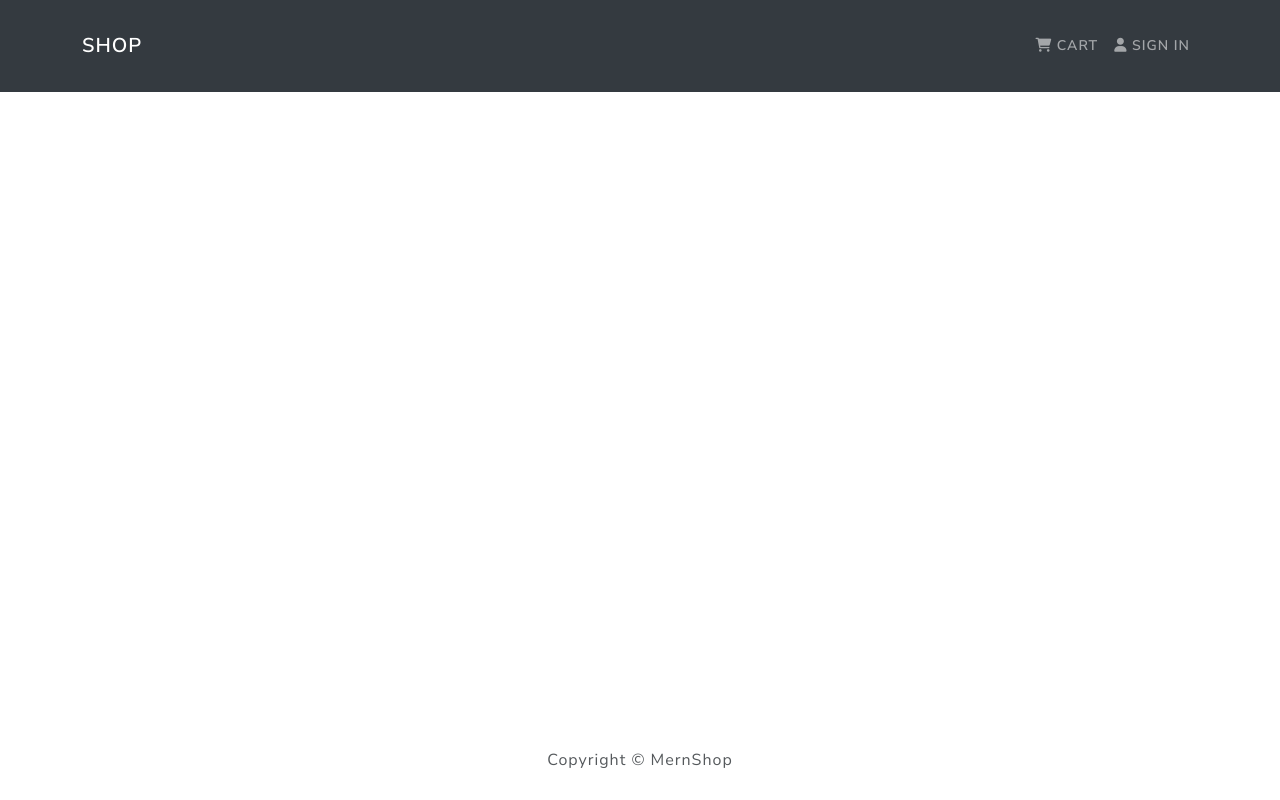
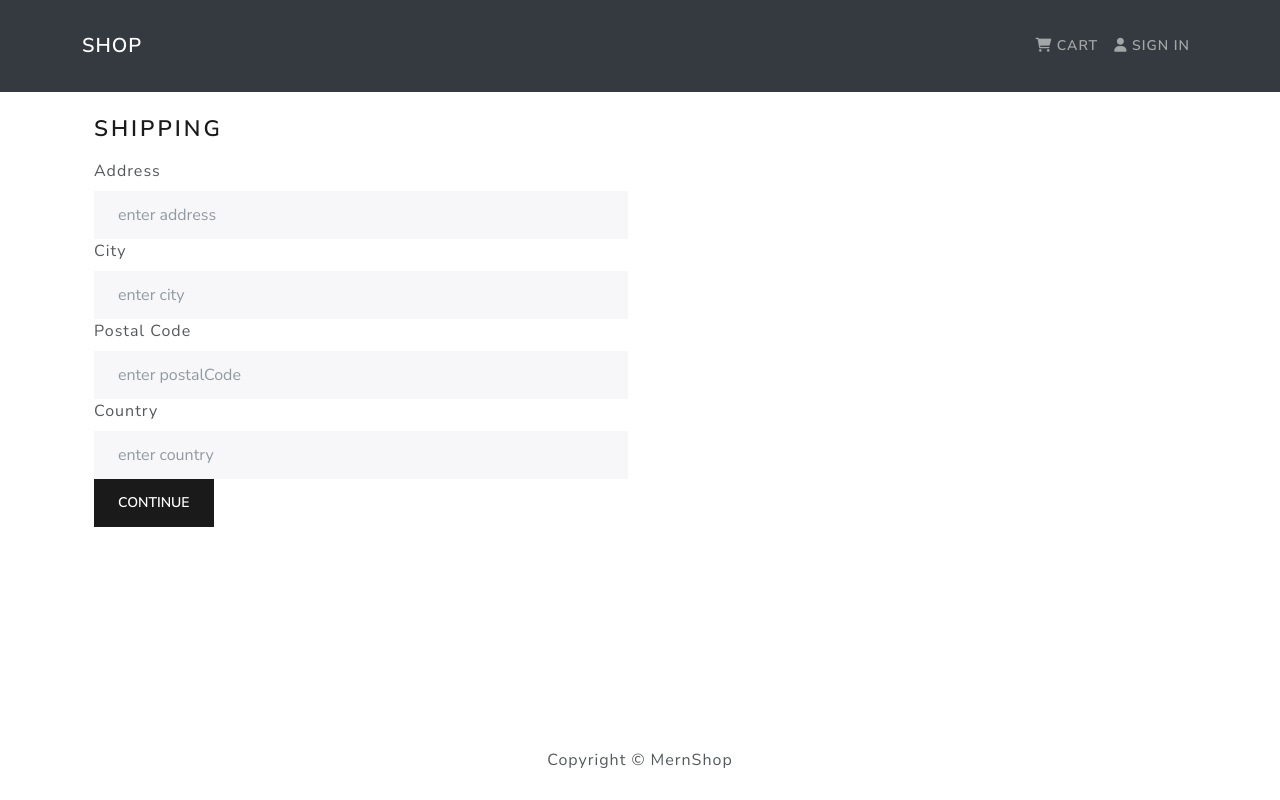
Before and after one commit to debowale1/mern-shop, a React (Create React App) app in the folder frontend/: page /shipping in a window 1280 px wide. Built offline with nearby package versions, Linux system fonts and the light colour scheme.

Commit message:
added shipping screen

```diff
--- a/frontend/src/App.js
+++ b/frontend/src/App.js
@@ -8,6 +8,7 @@
 import LoginScreen from './screens/LoginScreen';
 import RegisterScreen from './screens/RegisterScreen';
 import ProfileScreen from './screens/ProfileScreen';
+import ShippingScreen from './screens/ShippingScreen';
 
 function App() {
   return (
@@ -20,6 +21,7 @@
             <Route path='/login' element={<LoginScreen />} />
             <Route path='/register' element={<RegisterScreen />} />
             <Route path='/profile' element={<ProfileScreen />} />
+            <Route path='/shipping' element={<ShippingScreen />} />
             <Route path='/product/:id' element={<ProductScreen />} />
             <Route path='/cart' element={<CartScreen />} />
             <Route path='/cart/:id' element={<CartScreen />} />
--- a/frontend/src/actions/cartActions.js
+++ b/frontend/src/actions/cartActions.js
@@ -21,10 +21,10 @@
   }
 }
 export const removeFromCart = (id) => async (dispatch, getState) => {
-  try {
     dispatch({ type: cartConstants.CART_REMOVE_ITEM, payload: id})
     localStorage.setItem('cartItems', JSON.stringify(getState().cart.cartItems))
-  } catch (error) {
-
-  }
 }
+export const saveShippingAddress = (data) => async (dispatch) => {
+    dispatch({ type: cartConstants.CART_SAVE_SHIPPING_ADDRESS, payload: data})
+    localStorage.setItem('shippingAddress', JSON.stringify(data))
+}
--- a/frontend/src/actions/userActions.js
+++ b/frontend/src/actions/userActions.js
@@ -85,7 +85,7 @@
         Authorization: `Bearer ${userInfo.token}`
       }
     }
-    const {data} = await axios.get(`/api/users/profile`, user, config)
+    const {data} = await axios.put(`/api/users/profile`, user, config)
     dispatch({
       type: userConstants.USER_UPDATE_PROFILE_SUCCESS,
       payload: data
--- a/frontend/src/reducers/cartReducers.js
+++ b/frontend/src/reducers/cartReducers.js
@@ -21,6 +21,11 @@
         ...state,
         cartItems: state.cartItems.filter(x => x.product !== action.payload)
       }
+    case cartConstants.CART_SAVE_SHIPPING_ADDRESS:
+      return {
+        ...state,
+        shippingAddress: action.payload
+      }
     default:
       return state
   }
--- a/frontend/src/screens/CartScreen.js
+++ b/frontend/src/screens/CartScreen.js
@@ -28,7 +28,8 @@
     dispatch(removeFromCart(productId))
   }
   const checkoutHandler = () => {
-    navigate('/login?redirect=shipping')
+    // navigate('/login?redirect=shipping')
+    navigate('/shipping')
   }
 
   return (
--- /dev/null
+++ b/frontend/src/screens/ShippingScreen.js
@@ -0,0 +1,72 @@
+import React, { useState } from 'react'
+import { useNavigate } from 'react-router-dom'
+import { Form, Button } from 'react-bootstrap'
+import { useSelector, useDispatch } from 'react-redux'
+import FormContainer from '../components/FormContainer'
+import { saveShippingAddress } from '../actions/cartActions'
+
+const ShippingScreen = () => {
+  const cart = useSelector(state => state.cart)
+  const {shippingAddress} = cart
+
+  const [address, setAddress] = useState(shippingAddress.address)
+  const [city, setCity] = useState(shippingAddress.city)
+  const [postalCode, setPostalCode] = useState(shippingAddress.postalCode)
+  const [country, setCountry] = useState(shippingAddress.country)
+
+  const dispatch = useDispatch()
+  const navigate = useNavigate()
+
+  const handleSubmit = (e) => {
+    e.preventDefault()
+    dispatch(saveShippingAddress({address, city, postalCode, country}))
+    navigate('/payment')
+  }
+
+  return (
+    <FormContainer>
+      <h1>Shipping</h1>
+     <Form onSubmit={handleSubmit}>
+     <Form.Group controlId='address'>
+          <Form.Label>Address</Form.Label>
+          <Form.Control
+            type='text'
+            placeholder='enter address'
+            value={address}
+            onChange={(e) => setAddress(e.target.value)}>
+          </Form.Control>
+        </Form.Group>
+      <Form.Group controlId='city'>
+          <Form.Label>City</Form.Label>
+          <Form.Control
+            type='text'
+            placeholder='enter city'
+            value={city}
+            onChange={(e) => setCity(e.target.value)}>
+          </Form.Control>
+        </Form.Group>
+      <Form.Group controlId='postalCode'>
+          <Form.Label>Postal Code</Form.Label>
+          <Form.Control
+            type='text'
+            placeholder='enter postalCode'
+            value={postalCode}
+            onChange={(e) => setPostalCode(e.target.value)}>
+          </Form.Control>
+        </Form.Group>
+        <Form.Group controlId='country'>
+          <Form.Label>Country</Form.Label>
+          <Form.Control
+            type='text'
+            placeholder='enter country'
+            value={country}
+            onChange={(e) => setCountry(e.target.value)}>
+          </Form.Control>
+        </Form.Group>
+        <Button type="submit" variant='primary'> Continue</Button>
+     </Form>
+    </FormContainer>
+  )
+}
+
+export default ShippingScreen
--- a/frontend/src/store.js
+++ b/frontend/src/store.js
@@ -19,11 +19,17 @@
 
 //all initial states go here
 const cartItemsFromStorage = localStorage.getItem('cartItems') ? JSON.parse(localStorage.getItem('cartItems')) : []
+
 const userInfoFromStorage = localStorage.getItem('userInfo') ? JSON.parse(localStorage.getItem('userInfo')) : null
 
+const shippingAddressFromStorage = localStorage.getItem('shippingAddress') ? JSON.parse(localStorage.getItem('shippingAddress')) : {}
+
 const initialState = {
-  cart: { cartItems: cartItemsFromStorage },
-  userInfo: { userInfo: userInfoFromStorage }
+  cart: {
+    cartItems: cartItemsFromStorage,
+    shippingAddress: shippingAddressFromStorage
+  },
+  userInfo: { userInfo: userInfoFromStorage },
 }
 const middleware = [thunk]
 
```
